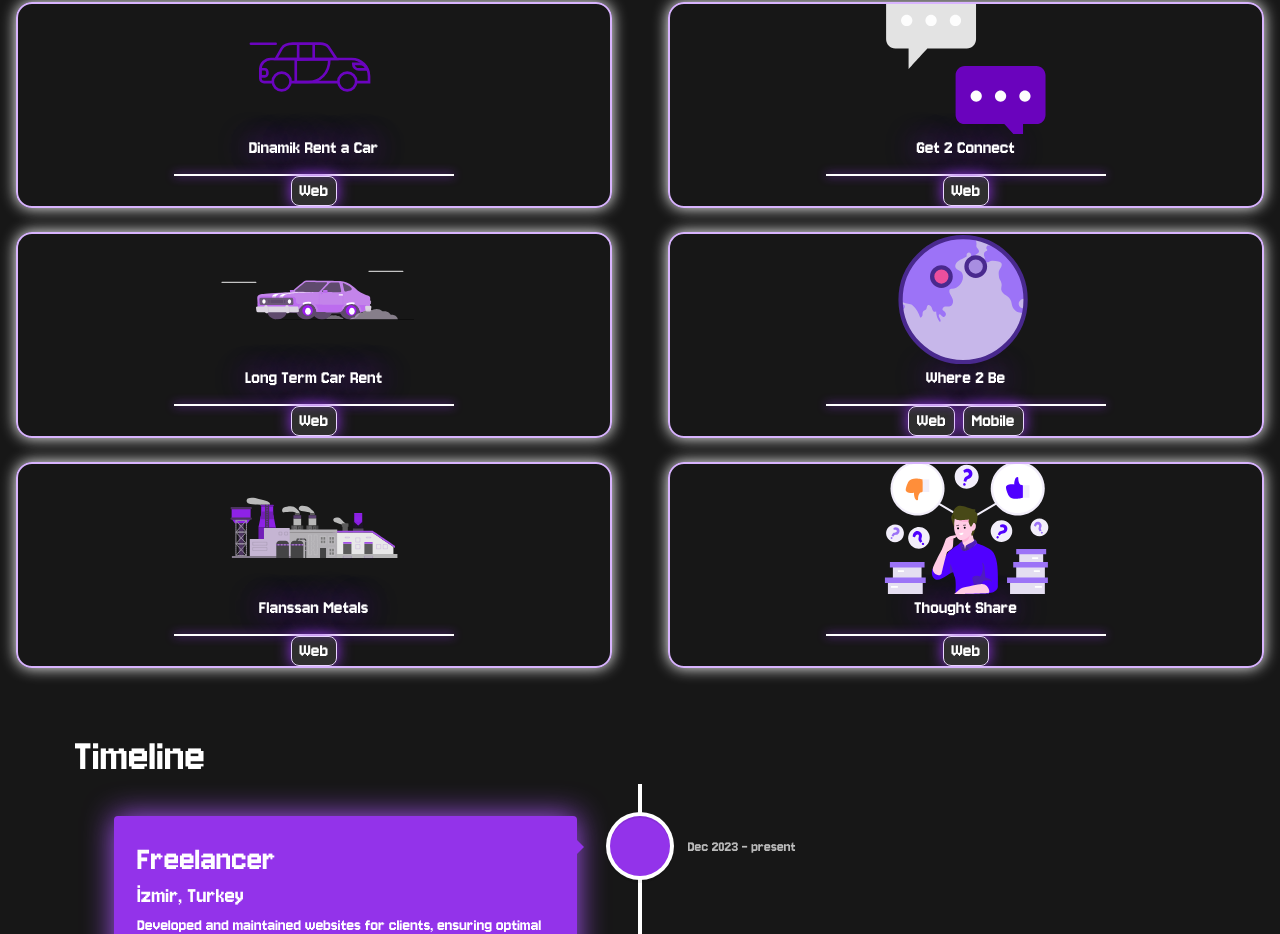
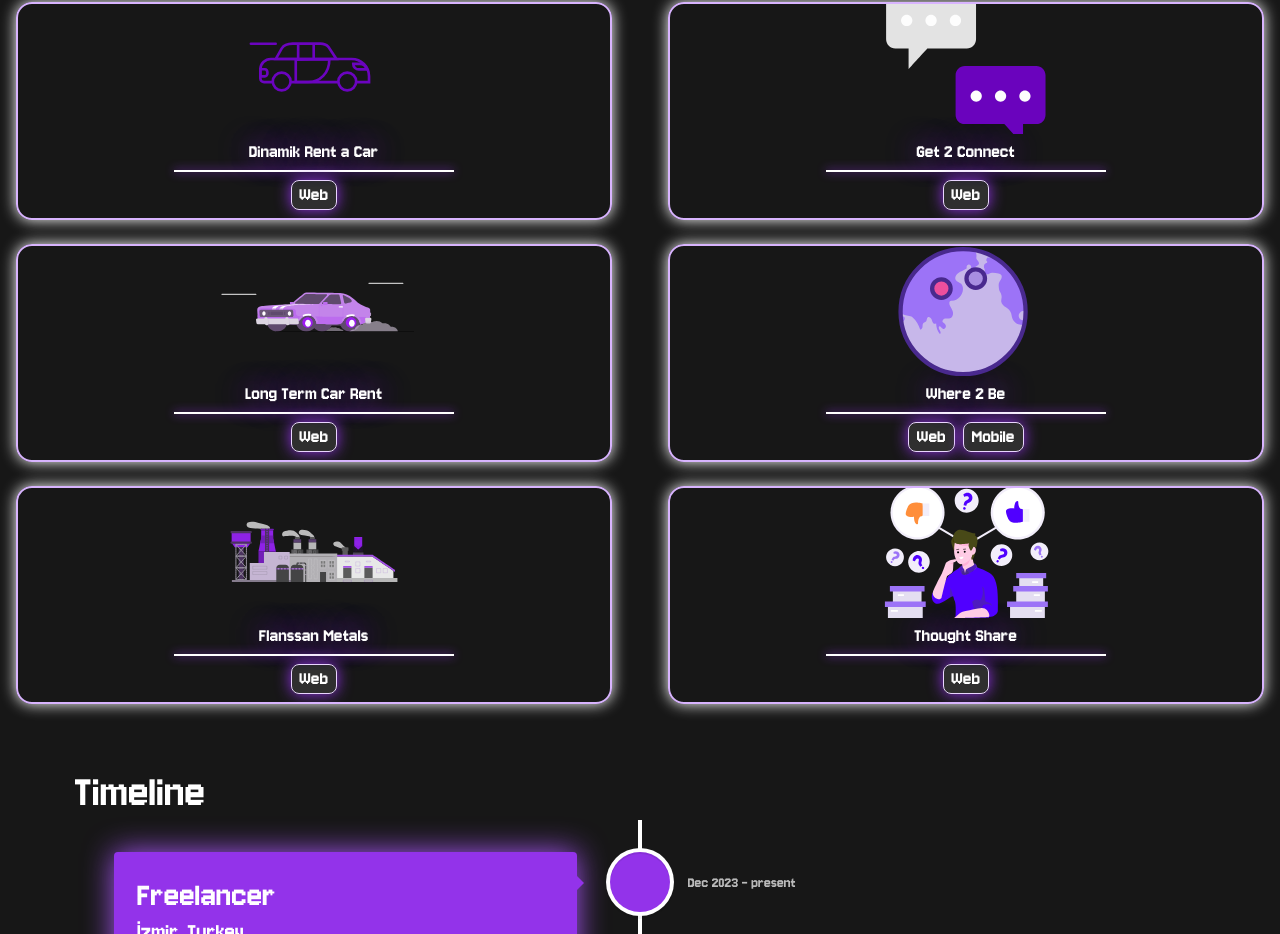
Before and after one commit to kaankirman/my-portfolio, a Next.js app: page / in a window 1280 px wide. Shown: the part 772-1706 px from the top of the page. Built offline with nearby package versions, Linux system fonts and the light colour scheme.

Commit message:
adjusted mediaqueries to fit new ui changes

```diff
--- a/src/app/globals.css
+++ b/src/app/globals.css
@@ -476,7 +476,7 @@ html {
   }
 
   .project-card-link {
-    @apply text-xl;
+    @apply text-xl my-2;
   }
 
   .project-card-divider {
@@ -484,6 +484,6 @@ html {
   }
 
   .project-card-name {
-    @apply text-xl mb-3;
+    @apply text-xl my-1;
   }
 }
```
